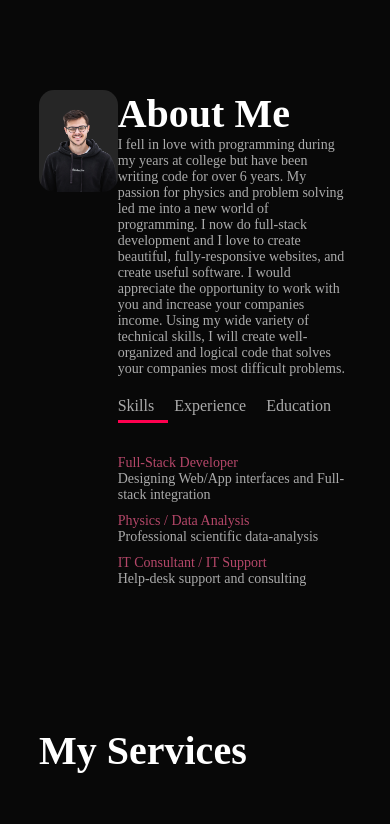
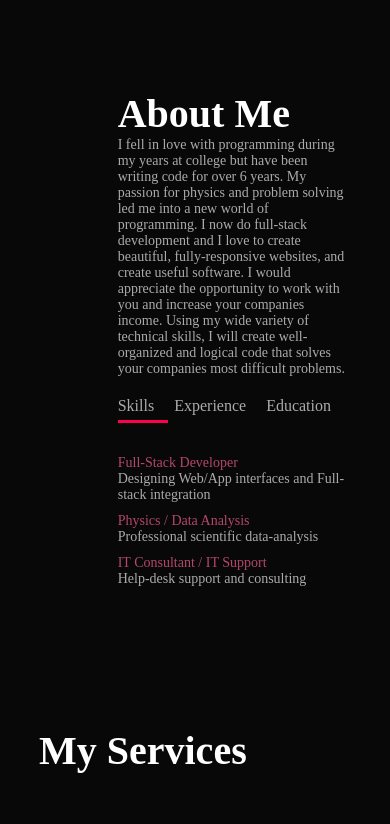
Before and after one commit to briendeau/html-css-Designer-Website, a plain HTML site: page index.html in a window 390 px wide. Shown: the part 844-1668 px from the top of the page. Drawn offline with Linux system fonts and the light colour scheme.

Commit message:
fixed img media query width

```diff
--- a/style.css
+++ b/style.css
@@ -390,6 +390,12 @@ nav .fa-solid {
         font-size: 25px;
     }
 
+    .about-col-1 img {
+        width: 0%;
+        border-radius: 15px;
+    }
+
+
     nav ul {
         background: #ff004f;
         position: fixed;
@@ -422,10 +428,6 @@ nav .fa-solid {
         flex-basis: 100%;
     }
 
-    .about-col-1 img {
-        display: flexbox;
-        flex-direction: column;
-    }
 
     .about-col-1 {
         margin-bottom: 30px;
```
